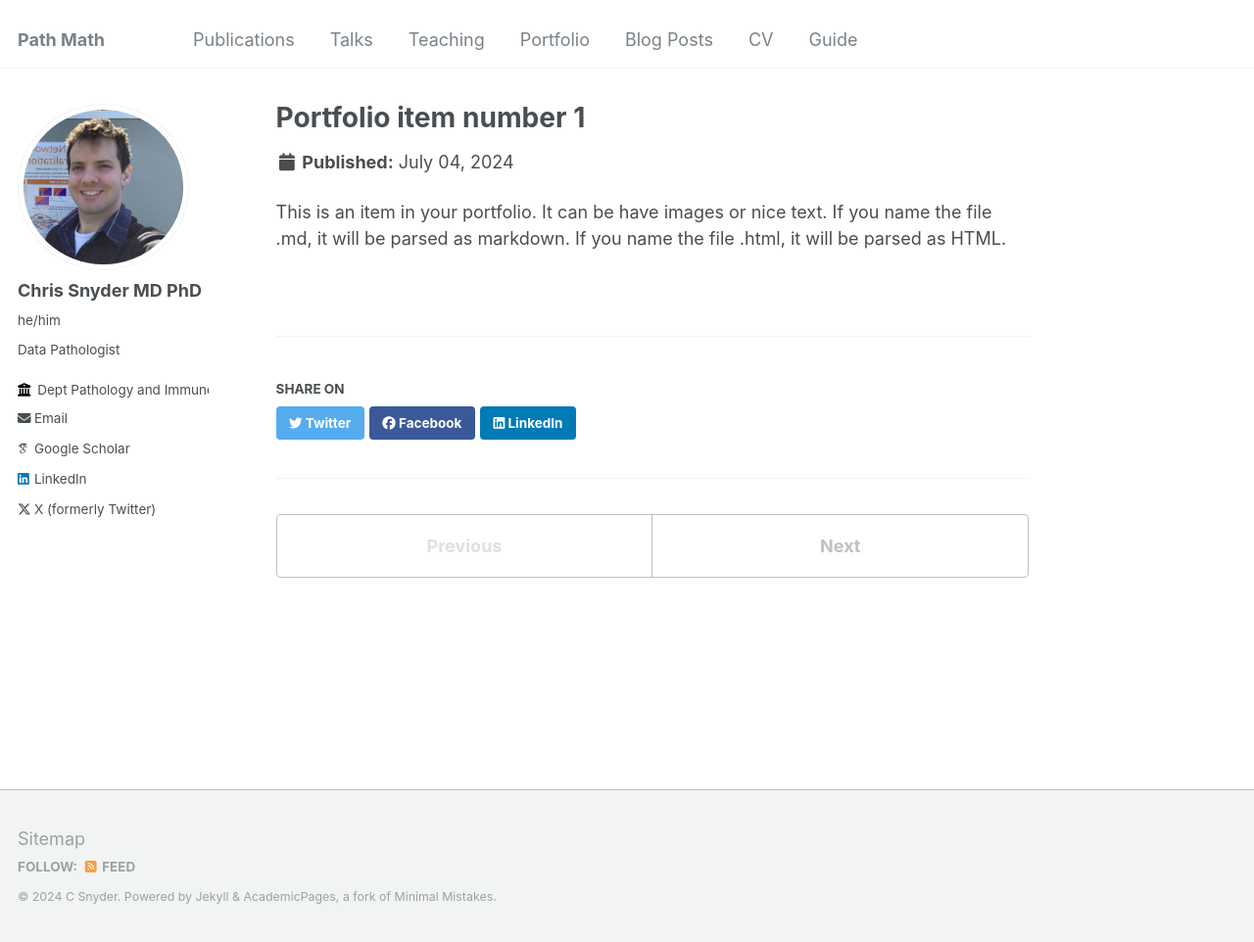
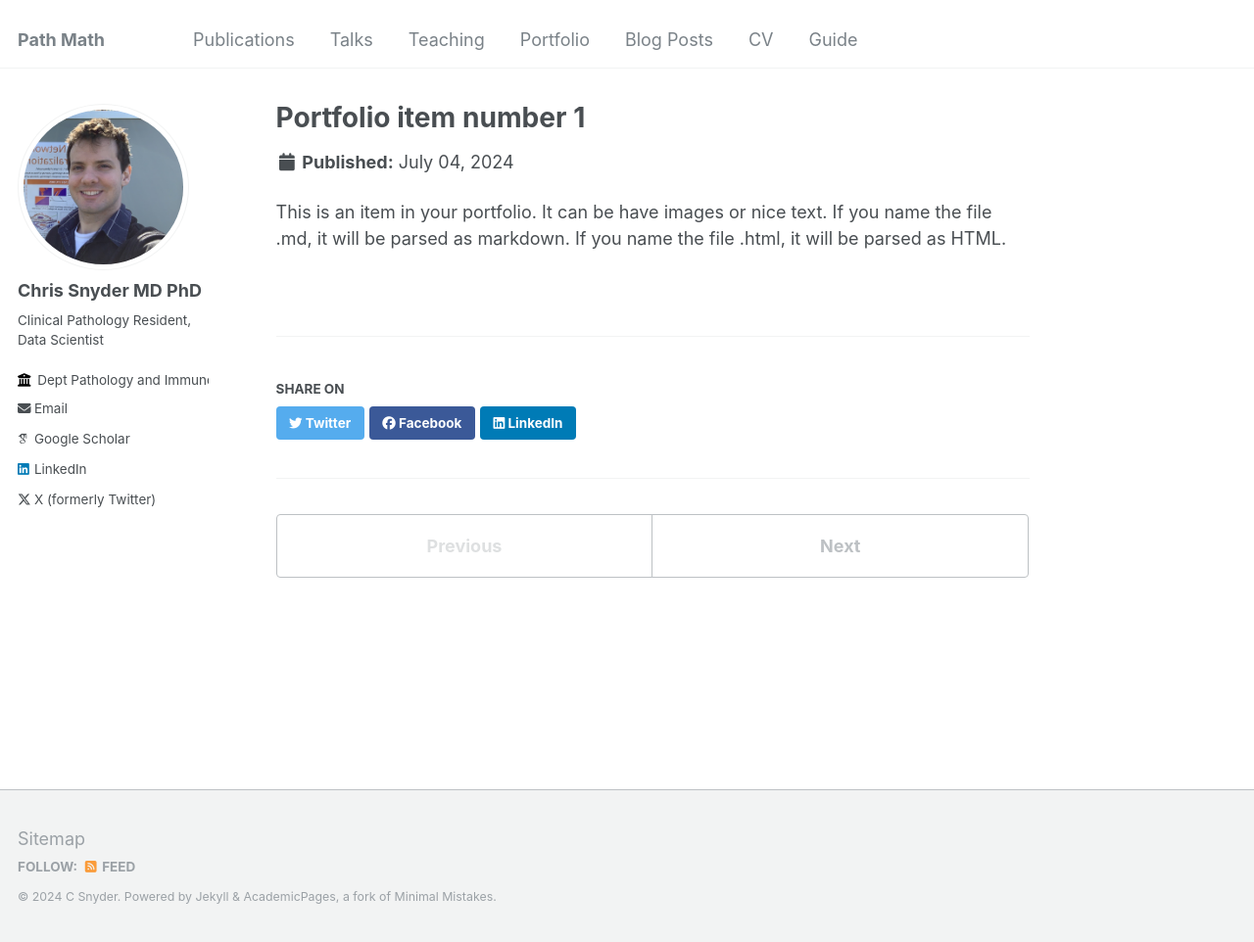
Before and after one commit to 22csnyder/22csnyder.github.io, a Jekyll site: the page built from _portfolio/portfolio-1.md, in a window 1280 px wide and 962 px high. Shown: the whole window at 98% size. Built offline with Jekyll 4.4.1, drawn with Linux system fonts in a browser that asks for light colours; some web fonts are replaced.

Commit message:
toggled author_profile visibility in _pages/portfolio.html ; chore: Update .gitignore and _config.yml files

```diff
--- a/_config.yml
+++ b/_config.yml
@@ -5,6 +5,8 @@
 # For technical reasons, this file is *NOT* reloaded automatically when you use
 # `jekyll serve -l -H localhost`. If you change this file, please restart the
 # server process.
+
+
 
 # Basic Site Settings
 locale                   : "en-US"
@@ -24,9 +26,8 @@ author:
   # avatar           : "profile.png"
   avatar           : hs_ita2020poster_crop.jpg
   name             : "Chris Snyder MD PhD"
-  pronouns         : he/him # example: "she/her"
-  # pronouns         : # example: "she/her"
-  bio              : "Data Pathologist"
+  # pronouns         : he/him # example: "she/her"
+  bio              : "Clinical Pathology Resident,\nData Scientist"
   # location         : "St. Louis"
   location         :
   employer         : "Dept Pathology and Immunology Washington University School of Medicine"
@@ -35,7 +36,6 @@ author:
 
   # Academic websites
   arxiv            : # URL - Update with the correct link to your profile
-  # googlescholar    : "https://scholar.google.com/citations?user=PS_CX0AAAAAJ"
   googlescholar    : "https://scholar.google.com/citations?user=npC2f7wAAAAJ" # email is drpathmath@gmail
   impactstory      : # URL
   orcid            : # "http://orcid.org/yourorcidurl"
--- a/_pages/portfolio.html
+++ b/_pages/portfolio.html
@@ -2,7 +2,7 @@
 layout: archive
 title: "Portfolio"
 permalink: /portfolio/
-author_profile: true
+author_profile: false #true
 ---
 
 {% include base_path %}
```
Also changed, not shown: _portfolio/portfolio-1.md (line endings or trailing spaces), 1 other file.
